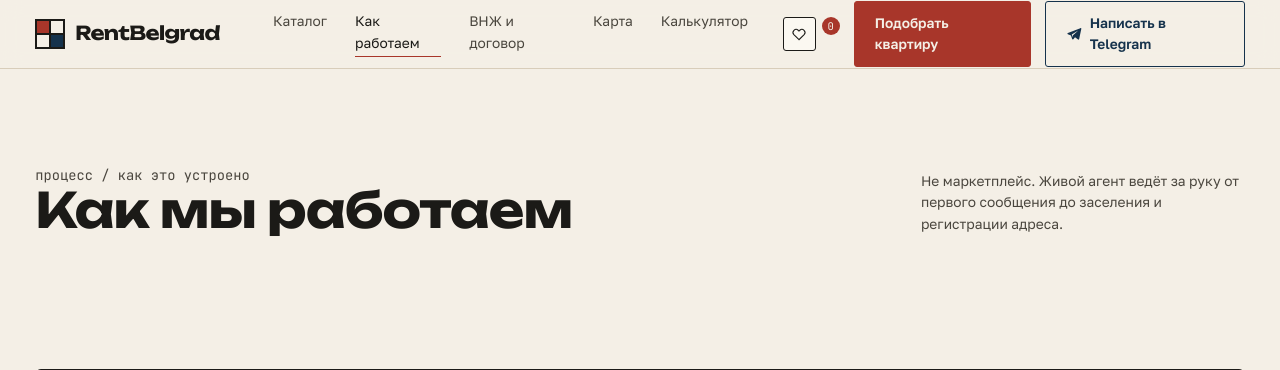
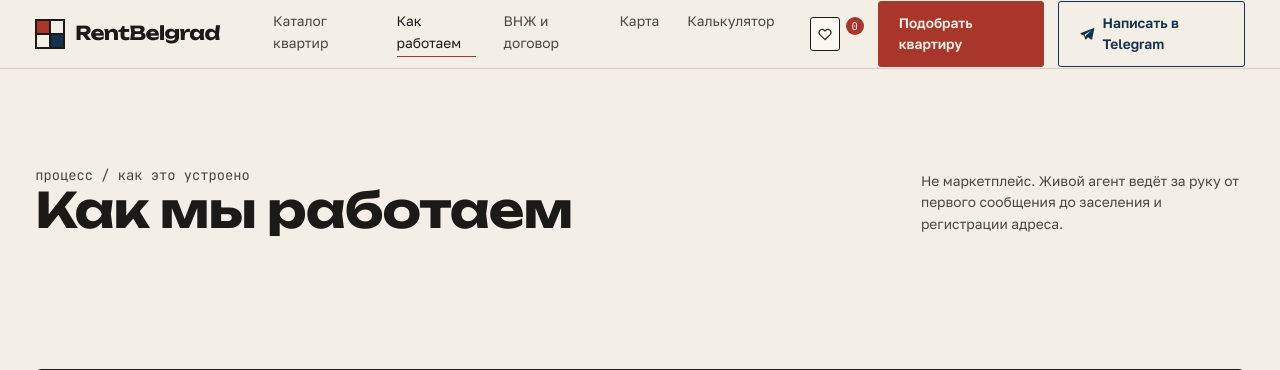
Before and after one commit to MWildFire/BelgradAppartment, a FastAPI app: page /how in a window 1280 px wide. Shown: the top 370 px of the page. Run offline with FastAPI, Linux system fonts and the light colour scheme.

Commit message:
dasha-edits: меню «Каталог квартир», новое описание в футере (правки 1, 17)

```diff
--- a/src/site/templates/base.html
+++ b/src/site/templates/base.html
@@ -79,7 +79,7 @@
   <div class="wrap nav-in">
     <a class="logo" href="/" aria-label="RentBelgrad — на главную"><span class="mk" aria-hidden="true"><i></i><i></i><i></i><i></i></span>RentBelgrad</a>
     <nav class="nav-links" aria-label="Основная навигация">
-      <a href="/catalog"{% if cur_path == '/catalog' %} aria-current="page"{% endif %}>Каталог</a>
+      <a href="/catalog"{% if cur_path == '/catalog' %} aria-current="page"{% endif %}>Каталог квартир</a>
       <a href="/how"{% if cur_path == '/how' %} aria-current="page"{% endif %}>Как работаем</a>
       <a href="/vnj"{% if cur_path == '/vnj' %} aria-current="page"{% endif %}>ВНЖ и договор</a>
       <a href="/map"{% if cur_path == '/map' %} aria-current="page"{% endif %}>Карта</a>
@@ -112,7 +112,7 @@
   <div class="wrap foot">
     <div class="brand-col">
       <div class="bigtype">Rent<span class="ox">Bel</span><span class="nv">grad</span></div>
-      <p class="desc">Свой человек в Белграде. Помогаем релокантам снять квартиру с договором под ВНЖ и белый картон.</p>
+      <p class="desc">Команда опытных агентов в Белграде. Помогаем релокантам снять квартиру с необходимыми документами для ВНЖ и регистрации.</p>
     </div>
     {# footer column titles are h2 (same level as section headings) — keeps heading order
        sequential (no h2→h5 skip); styled by .foot .col h2, identical to the old h5 look. #}
```
